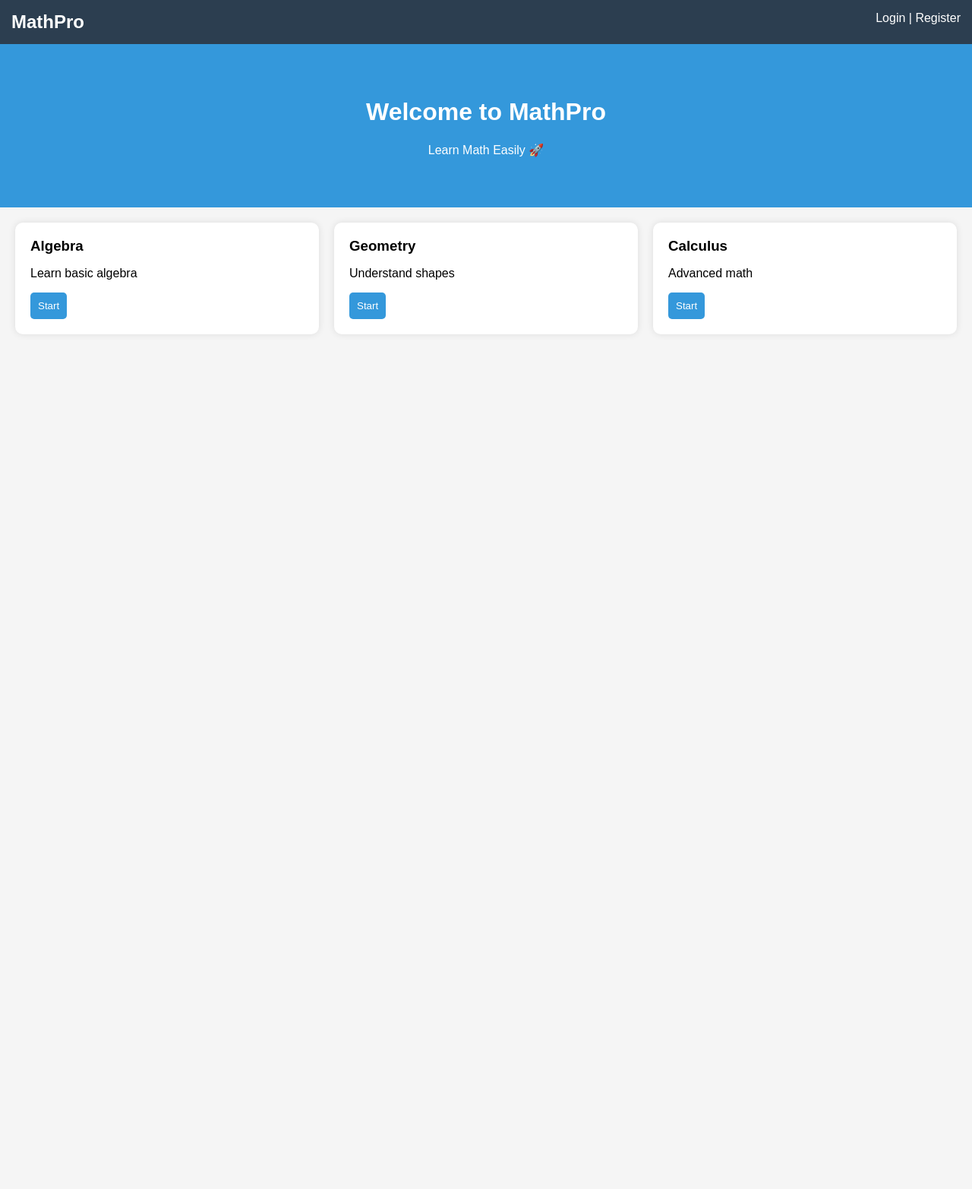
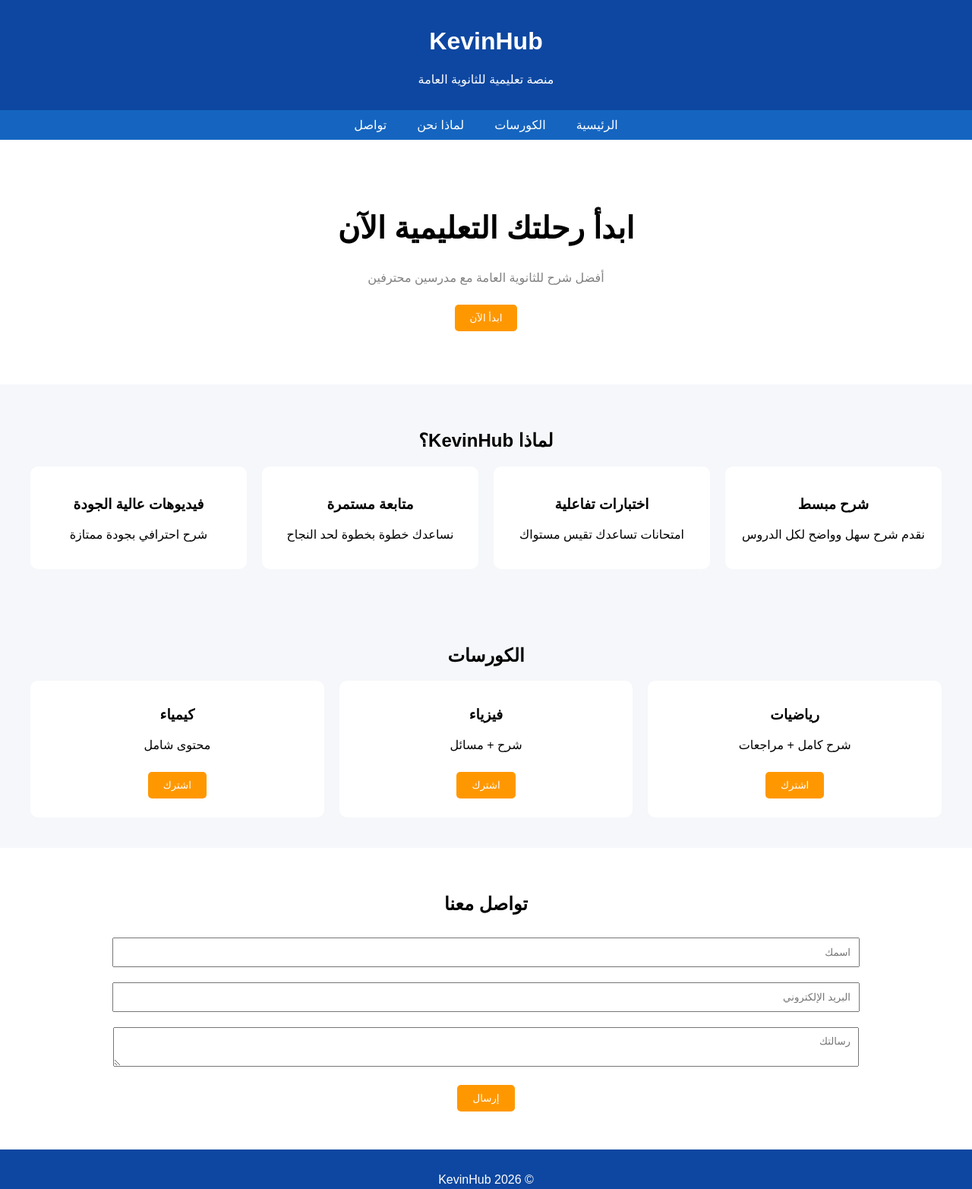
Before and after one commit to kevin-com-eg/sherifalioracle, a plain HTML site: page index.html in a window 1280 px wide. Shown: the whole page at 76% size. Before the commit the page ends 800 px from the top, so only its background shows below. Drawn offline with Linux system fonts and the light colour scheme.

Commit message:
Update index.html

```diff
--- a/index.html
+++ b/index.html
@@ -1,103 +1,218 @@
 <!DOCTYPE html>
-<html lang="en">
+<html lang="ar" dir="rtl">
 <head>
 <meta charset="UTF-8">
-  <title>MathPro</title>
+<title>KevinHub</title>
+
 <style>
 body {
     margin: 0;
     font-family: Arial;
-      background: #f5f5f5;
+    background: #f5f7fa;
 }
 
-    /* Navbar */
-    .navbar {
-      background: #2c3e50;
+/* الهيدر */
+header {
+    background: #0d47a1;
     color: white;
     padding: 15px;
-      display: flex;
-      justify-content: space-between;
+    text-align: center;
 }
 
-    .navbar h2 {
-      margin: 0;
+/* الناف بار */
+nav {
+    display: flex;
+    justify-content: center;
+    background: #1565c0;
 }
 
-    /* Hero */
+nav a {
+    color: white;
+    padding: 10px 20px;
+    text-decoration: none;
+}
+
+nav a:hover {
+    background: #0b3c91;
+}
+
+/* الهيرو */
 .hero {
     text-align: center;
-      padding: 50px;
-      background: #3498db;
-      color: white;
+    padding: 60px 20px;
+    background: white;
 }
 
-    /* Courses */
-    .courses {
-      padding: 20px;
-      display: grid;
-      grid-template-columns: repeat(3, 1fr);
-      gap: 20px;
+.hero h1 {
+    font-size: 40px;
 }
 
-    .card {
-      background: white;
-      padding: 20px;
-      border-radius: 10px;
-      box-shadow: 0 0 10px rgba(0,0,0,0.1);
+.hero p {
+    color: gray;
 }
 
-    .card h3 {
-      margin: 0 0 10px;
-    }
-
-    button {
-      background: #3498db;
+/* زر */
+.btn {
+    background: #ff9800;
     color: white;
+    padding: 10px 20px;
     border: none;
-      padding: 10px;
+    margin: 10px;
     cursor: pointer;
     border-radius: 5px;
 }
 
+/* لماذا نحن */
+.why {
+    padding: 40px;
+    text-align: center;
+}
+
+.why h2 {
+    margin-bottom: 20px;
+}
+
+.features {
+    display: grid;
+    grid-template-columns: repeat(auto-fit, minmax(200px,1fr));
+    gap: 20px;
+}
+
+.feature {
+    background: white;
+    padding: 20px;
+    border-radius: 10px;
+}
+
+/* الكورسات */
+.courses {
+    padding: 40px;
+}
+
+.course-list {
+    display: grid;
+    grid-template-columns: repeat(auto-fit, minmax(200px,1fr));
+    gap: 20px;
+}
+
+.course {
+    background: white;
+    padding: 15px;
+    border-radius: 10px;
+    text-align: center;
+}
+
+/* تواصل */
+.contact {
+    padding: 40px;
+    background: white;
+    text-align: center;
+}
+
+input, textarea {
+    width: 80%;
+    padding: 10px;
+    margin: 10px;
+}
+
+/* الفوتر */
+footer {
+    background: #0d47a1;
+    color: white;
+    text-align: center;
+    padding: 15px;
+}
 </style>
+
 </head>
 
 <body>
 
-  <!-- Navbar -->
-  <div class="navbar">
-    <h2>MathPro</h2>
-    <div>Login | Register</div>
+<header>
+    <h1>KevinHub</h1>
+    <p>منصة تعليمية للثانوية العامة</p>
+</header>
+
+<nav>
+    <a href="#">الرئيسية</a>
+    <a href="#">الكورسات</a>
+    <a href="#">لماذا نحن</a>
+    <a href="#">تواصل</a>
+</nav>
+
+<section class="hero">
+    <h1>ابدأ رحلتك التعليمية الآن</h1>
+    <p>أفضل شرح للثانوية العامة مع مدرسين محترفين</p>
+    <button class="btn">ابدأ الآن</button>
+</section>
+
+<section class="why">
+    <h2>لماذا KevinHub؟</h2>
+
+    <div class="features">
+
+        <div class="feature">
+            <h3>شرح مبسط</h3>
+            <p>نقدم شرح سهل وواضح لكل الدروس</p>
         </div>
 
-  <!-- Hero -->
-  <div class="hero">
-    <h1>Welcome to MathPro</h1>
-    <p>Learn Math Easily 🚀</p>
+        <div class="feature">
+            <h3>اختبارات تفاعلية</h3>
+            <p>امتحانات تساعدك تقيس مستواك</p>
         </div>
 
-  <!-- Courses -->
-  <div class="courses">
-
-    <div class="card">
-      <h3>Algebra</h3>
-      <p>Learn basic algebra</p>
-      <button>Start</button>
+        <div class="feature">
+            <h3>متابعة مستمرة</h3>
+            <p>نساعدك خطوة بخطوة لحد النجاح</p>
         </div>
 
-    <div class="card">
-      <h3>Geometry</h3>
-      <p>Understand shapes</p>
-      <button>Start</button>
-    </div>
-
-    <div class="card">
-      <h3>Calculus</h3>
-      <p>Advanced math</p>
-      <button>Start</button>
+        <div class="feature">
+            <h3>فيديوهات عالية الجودة</h3>
+            <p>شرح احترافي بجودة ممتازة</p>
         </div>
 
     </div>
+</section>
+
+<section class="courses">
+    <h2 style="text-align:center;">الكورسات</h2>
+
+    <div class="course-list">
+
+        <div class="course">
+            <h3>رياضيات</h3>
+            <p>شرح كامل + مراجعات</p>
+            <button class="btn">اشترك</button>
+        </div>
+
+        <div class="course">
+            <h3>فيزياء</h3>
+            <p>شرح + مسائل</p>
+            <button class="btn">اشترك</button>
+        </div>
+
+        <div class="course">
+            <h3>كيمياء</h3>
+            <p>محتوى شامل</p>
+            <button class="btn">اشترك</button>
+        </div>
+
+    </div>
+</section>
+
+<section class="contact">
+    <h2>تواصل معنا</h2>
+
+    <input type="text" placeholder="اسمك"><br>
+    <input type="email" placeholder="البريد الإلكتروني"><br>
+    <textarea placeholder="رسالتك"></textarea><br>
+
+    <button class="btn">إرسال</button>
+</section>
+
+<footer>
+    <p>© KevinHub 2026</p>
+</footer>
 
 </body>
 </html>
```
Lines whose indentation alone changed are shown as unchanged.
